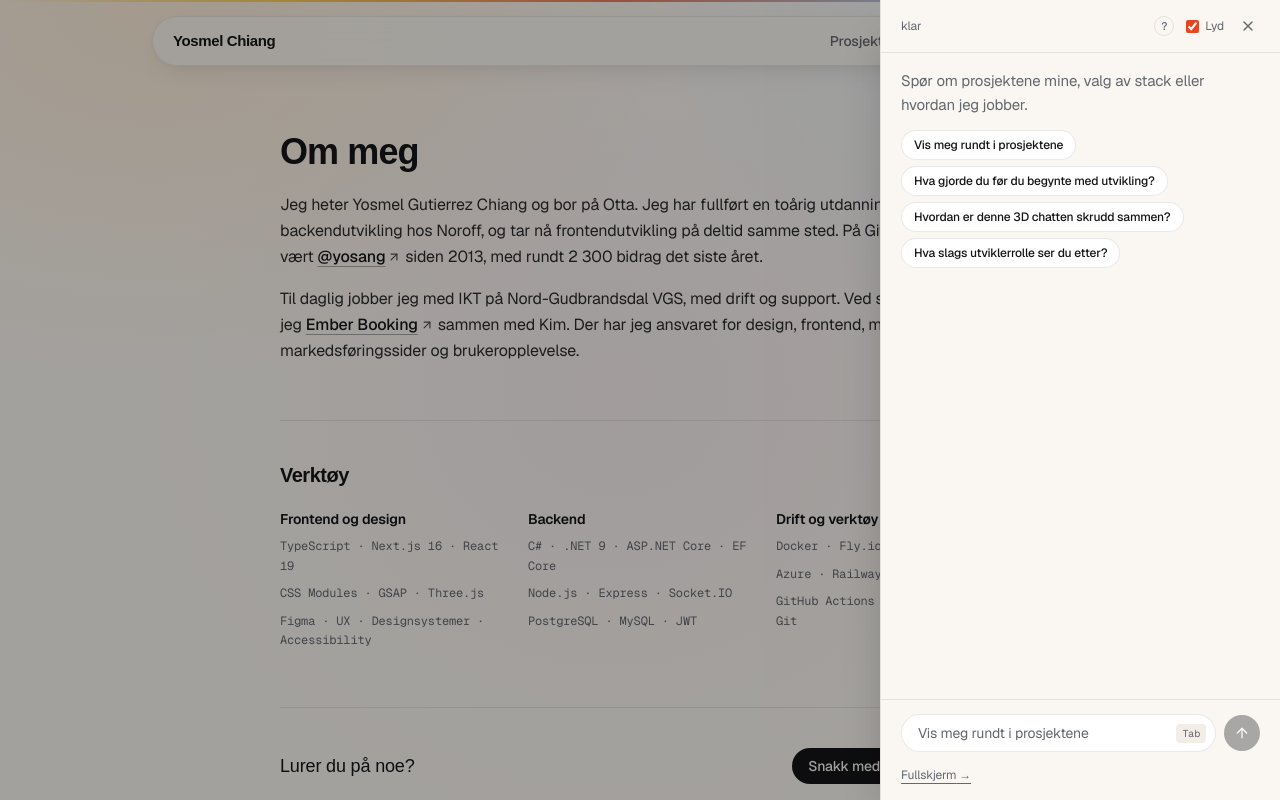
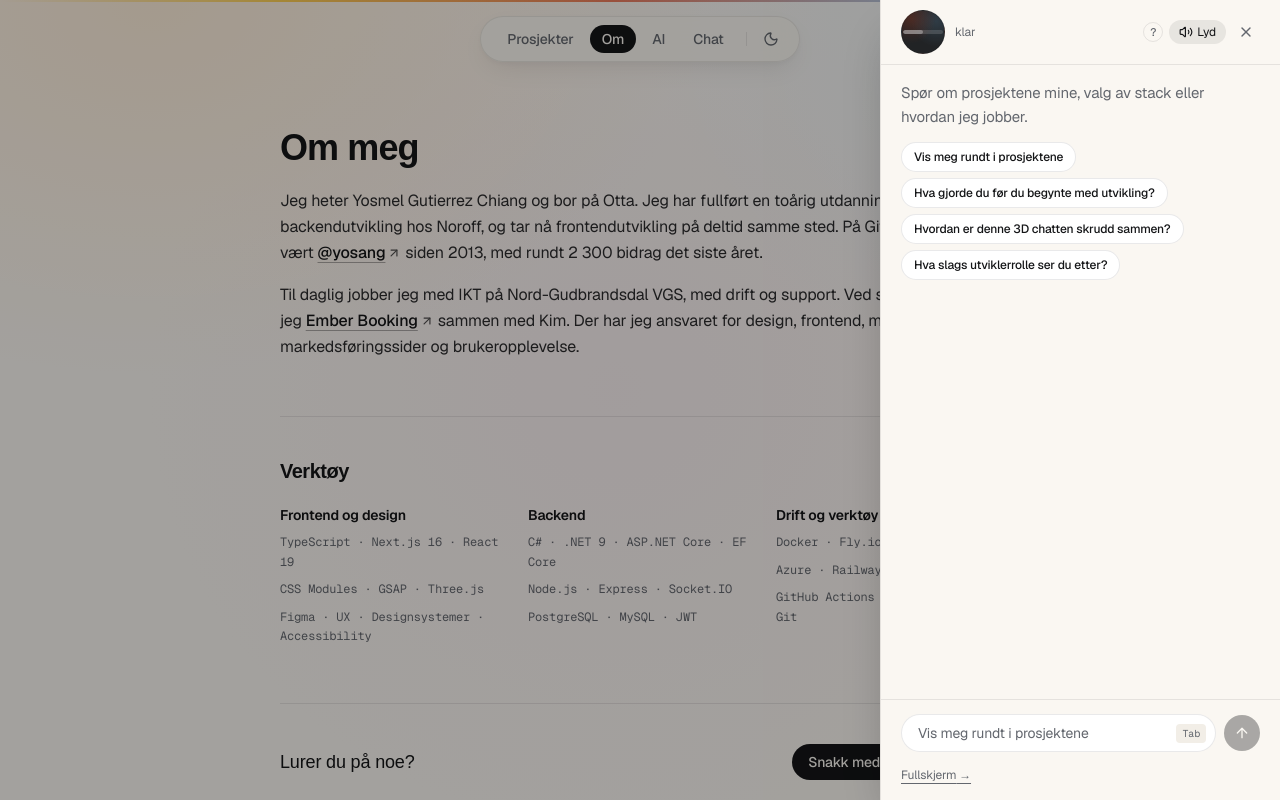
Before and after one commit to yosang/portfolio, a Next.js app: page /about in a window 1280 px wide. Both pictures are taken after a click on the button "Spør Yosmel". Shown: the top 800 px of the page. Built offline with nearby package versions, Linux system fonts and the light colour scheme; a web font is replaced by a local one.

Commit message:
Improve 3D eye lighting, add floating avatar dock, and compact navbar and prologue

```diff
--- a/src/components/ChatDock.tsx
+++ b/src/components/ChatDock.tsx
@@ -1,38 +1,99 @@
 "use client";
 
-import React, { useEffect, useState } from "react";
+import React, { useEffect, useLayoutEffect, useRef, useState } from "react";
+import { createPortal } from "react-dom";
 import Link from "next/link";
 import { usePathname } from "next/navigation";
-import { X } from "lucide-react";
+import { RotateCcw, Volume2, VolumeX, X } from "lucide-react";
 import { useCompanion } from "@/components/CompanionContext";
+import { AvatarStage } from "@/components/AvatarStage";
 import { ChatThread, Composer } from "@/components/ChatThread";
+import { portfolioAudio } from "@/lib/audioSynth";
 import { PROFILE } from "@/data/portfolio";
 import { UI } from "@/data/ui";
 
+const STUDIO_BG =
+  "radial-gradient(circle at 22% 18%, rgba(228, 70, 31, 0.22), transparent 52%), radial-gradient(circle at 82% 24%, rgba(128, 201, 255, 0.15), transparent 54%), #212325";
+
 export function ChatDock() {
   const pathname = usePathname();
-  const { isOpen, setIsOpen, mood, isStreaming, voiceEnabled, setVoiceEnabled, voiceCapped } =
-    useCompanion();
+  const {
+    messages,
+    isOpen,
+    setIsOpen,
+    mood,
+    isStreaming,
+    voiceEnabled,
+    setVoiceEnabled,
+    voiceCapped,
+    resetChat,
+  } = useCompanion();
   const t = UI.chat;
+
   const [heroScrolledOut, setHeroScrolledOut] = useState(false);
   const [infoOpen, setInfoOpen] = useState(false);
+  const [audioSpeaking, setAudioSpeaking] = useState(false);
+  const [portalHost, setPortalHost] = useState<HTMLDivElement | null>(null);
+
+  const floatingSlotRef = useRef<HTMLSpanElement | null>(null);
+  const headerSlotRef = useRef<HTMLDivElement | null>(null);
+  const parkingRef = useRef<HTMLDivElement | null>(null);
+
+  useEffect(() => {
+    return portfolioAudio.subscribe((st) => {
+      setAudioSpeaking((prev) => (prev === st.speaking ? prev : st.speaking));
+    });
+  }, []);
 
   useEffect(() => {
     if (pathname !== "/") return;
     const heroEl = document.getElementById("hero-ai-studio");
     if (!heroEl) return;
+
+    const check = () => {
+      const r = heroEl.getBoundingClientRect();
+      setHeroScrolledOut(r.bottom <= 72);
+    };
+    check();
+
     const io = new IntersectionObserver(
       (entries) => {
         const entry = entries[0];
-        if (entry) setHeroScrolledOut(!entry.isIntersecting);
+        if (!entry) return;
+        setHeroScrolledOut(!entry.isIntersecting && entry.boundingClientRect.top < 0);
       },
-      { threshold: 0.08 }
+      { threshold: 0.1 }
     );
     io.observe(heroEl);
     return () => io.disconnect();
   }, [pathname]);
 
-  const showFloatingPill = !isOpen && (pathname !== "/" || heroScrolledOut);
+  const isOnChatPage = pathname === "/chat";
+  const belowFoldOrSubpage = pathname !== "/" || heroScrolledOut;
+  const showFloatingAvatar = !isOnChatPage && !isOpen && belowFoldOrSubpage;
+  const shouldActivate = !isOnChatPage && (isOpen || belowFoldOrSubpage);
+
+  useEffect(() => {
+    if (!shouldActivate || portalHost) return;
+    const host = document.createElement("div");
+    host.className = "h-full w-full";
+    setPortalHost(host);
+  }, [shouldActivate, portalHost]);
+
+  useLayoutEffect(() => {
+    if (!portalHost) return;
+    let target: HTMLElement | null = parkingRef.current;
+    if (!isOnChatPage) {
+      if (isOpen && headerSlotRef.current) {
+        target = headerSlotRef.current;
+      } else if (showFloatingAvatar && floatingSlotRef.current) {
+        target = floatingSlotRef.current;
+      }
+    }
+    if (target && portalHost.parentElement !== target) {
+      target.appendChild(portalHost);
+    }
+  }, [portalHost, isOnChatPage, isOpen, showFloatingAvatar]);
 
   useEffect(() => {
     if (!isOpen) return;
@@ -50,21 +111,45 @@ export function ChatDock() {
     };
   }, [isOpen, setIsOpen]);
 
-  if (pathname === "/chat") return null;
+  const isActiveVoice = audioSpeaking || isStreaming;
 
   return (
     <>
-      {showFloatingPill && (
+      <div ref={parkingRef} className="hidden" aria-hidden="true" />
+
+      {portalHost &&
+        createPortal(
+          <AvatarStage
+            mood={mood}
+            variant={isOpen ? "head" : "bust"}
+            className="h-full w-full"
+          />,
+          portalHost
+        )}
+
+      {!isOnChatPage && showFloatingAvatar && (
         <button
           type="button"
           onClick={() => setIsOpen(true)}
-          className="glass-capsule fixed bottom-5 right-5 z-40 inline-flex items-center rounded-full px-4 py-2 text-sm font-medium transition-transform hover:scale-105 cursor-pointer"
+          aria-label={t.dock}
+          title={t.dock}
+          className="group fixed right-4 bottom-4 z-40 flex items-center gap-2.5 cursor-pointer focus-visible:outline-none sm:right-6 sm:bottom-6"
         >
-          <span>{t.dock}</span>
+          <span className="glass-capsule pointer-events-none hidden translate-x-1 rounded-full px-3 py-1.5 text-xs font-medium text-ink opacity-0 transition-all duration-200 group-hover:translate-x-0 group-hover:opacity-100 sm:inline-block">
+            {t.dock}
+          </span>
+
+          <span
+            ref={floatingSlotRef}
+            style={{ background: STUDIO_BG }}
+            className={`pointer-events-none relative block h-[78px] w-[70px] overflow-hidden rounded-[22px] border border-white/15 shadow-[0_18px_38px_-10px_rgba(16,17,18,0.45)] transition-transform duration-200 group-hover:-translate-y-0.5 sm:h-[88px] sm:w-[78px] ${
+              isActiveVoice ? "ring-2 ring-[#e4461f]/80" : ""
+            }`}
+          />
         </button>
       )}
 
-      {isOpen && (
+      {!isOnChatPage && isOpen && (
         <div className="fixed inset-0 z-50 flex justify-end overflow-hidden">
           <button
             type="button"
@@ -78,11 +163,21 @@ export function ChatDock() {
             aria-label={t.title}
             className="relative flex h-dvh max-h-dvh w-full flex-col bg-paper shadow-2xl sm:max-w-[400px] sm:border-l sm:border-line"
           >
-            <header className="relative z-20 flex items-center justify-between gap-3 border-b border-line px-5 py-3.5">
-              <span className="text-xs text-ink-soft">
-                {isStreaming ? t.thinking : UI.moods[mood]}
-              </span>
-              <div className="flex items-center gap-3 text-xs">
+            <header className="relative z-20 flex items-center justify-between gap-3 border-b border-line px-4 py-2.5 sm:px-5">
+              <div className="flex items-center gap-2.5">
+                <div
+                  ref={headerSlotRef}
+                  style={{ background: STUDIO_BG }}
+                  className={`relative h-11 w-11 shrink-0 overflow-hidden rounded-full border border-ink/10 dark:border-white/15 ${
+                    isActiveVoice ? "ring-1.5 ring-[#e4461f]/75" : ""
+                  }`}
+                />
+                <span className="text-xs text-ink-soft">
+                  {isStreaming ? t.thinking : UI.moods[mood]}
+                </span>
+              </div>
+
+              <div className="flex items-center gap-1.5 text-xs">
                 <button
                   type="button"
                   onClick={() => setInfoOpen((v) => !v)}
@@ -92,20 +187,42 @@ export function ChatDock() {
                 >
                   ?
                 </button>
-                <label className="inline-flex items-center gap-1.5 text-ink-soft cursor-pointer">
-                  <input
-                    type="checkbox"
-                    checked={voiceEnabled}
-                    onChange={(e) => setVoiceEnabled(e.target.checked)}
-                    className="accent-[var(--accent)]"
-                  />
-                  {t.sound}
-                </label>
+
+                <button
+                  type="button"
+                  onClick={() => setVoiceEnabled(!voiceEnabled)}
+                  title={t.sound}
+                  className={`inline-flex items-center gap-1 rounded-full px-2.5 py-1 text-xs transition-colors cursor-pointer ${
+                    voiceEnabled
+                      ? "bg-ink/8 text-ink"
+                      : "text-ink-soft hover:text-ink"
+                  }`}
+                >
+                  {voiceEnabled ? (
+                    <Volume2 className="h-3.5 w-3.5" />
+                  ) : (
+                    <VolumeX className="h-3.5 w-3.5" />
+                  )}
+                  <span>{t.sound}</span>
+                </button>
+
+                {messages.length > 0 && (
+                  <button
+                    type="button"
+                    onClick={resetChat}
+                    title={t.clear}
+                    aria-label={t.clear}
+                    className="rounded-full p-1.5 text-ink-soft transition-colors hover:bg-ink/6 hover:text-ink cursor-pointer"
+                  >
+                    <RotateCcw className="h-3.5 w-3.5" />
+                  </button>
+                )}
+
                 <button
                   type="button"
                   onClick={() => setIsOpen(false)}
                   aria-label={t.close}
-                  className="rounded-full p-1 text-ink-soft hover:bg-ink/5 hover:text-ink cursor-pointer"
+                  className="rounded-full p-1.5 text-ink-soft transition-colors hover:bg-ink/6 hover:text-ink cursor-pointer"
                 >
                   <X className="h-4 w-4" />
                 </button>
@@ -126,7 +243,9 @@ export function ChatDock() {
             )}
 
             {voiceCapped && voiceEnabled && (
-              <p className="border-b border-line px-5 py-2 text-xs text-ink-soft">{t.capped}</p>
+              <p className="border-b border-line px-5 py-2 text-xs text-ink-soft">
+                {t.capped}
+              </p>
             )}
 
             <ChatThread className="flex-1 px-5 py-4" />
--- a/src/components/Navbar.tsx
+++ b/src/components/Navbar.tsx
@@ -5,7 +5,6 @@ import Link from "next/link";
 import { usePathname } from "next/navigation";
 import { Moon, Sun } from "lucide-react";
 import { useTheme } from "@/components/ThemeProvider";
-import { PROFILE } from "@/data/portfolio";
 import { UI } from "@/data/ui";
 
 export function Navbar() {
@@ -48,23 +47,7 @@ export function Navbar() {
 
   return (
     <header className="sticky top-3 sm:top-4 z-40 mx-auto w-full max-w-5xl px-3 sm:px-6 pointer-events-none">
-      <div className="glass-capsule pointer-events-auto mx-auto flex w-fit items-center justify-center gap-2 rounded-full px-3 py-1.5 sm:w-full sm:justify-between sm:gap-3 sm:px-5 sm:py-2.5">
-        <Link
-          href="/"
-          onClick={(e) => {
-            if (pathname === "/") {
-              e.preventDefault();
-              if (window.location.hash) {
-                window.history.replaceState(null, "", "/");
-              }
-              window.scrollTo({ top: 0, behavior: "smooth" });
-            }
-          }}
-          className="hidden shrink-0 whitespace-nowrap font-display text-[15px] font-semibold tracking-tight text-ink sm:inline-block"
-        >
-          {PROFILE.name}
-        </Link>
-
+      <div className="glass-capsule pointer-events-auto mx-auto flex w-fit items-center justify-center gap-2 rounded-full px-3 py-1.5 sm:px-3.5 sm:py-2">
         <nav className="flex items-center gap-0.5 sm:gap-1.5">
           <ul className="flex items-center gap-0.5 sm:gap-1">
             {links.map((link) => (
--- a/src/components/Prologue.tsx
+++ b/src/components/Prologue.tsx
@@ -18,7 +18,7 @@ type ProloguePhase =
   | "exiting";
 
 interface StepOp {
-  slot: 0 | 1 | 2;
+  slot: 0 | 1;
   text: string;
   delay: number;
   sound?: KeystrokeKind | "drop";
@@ -71,52 +71,39 @@ function buildSteps(dateLine: string, skipDateTyping: boolean): StepOp[] {
   }
 
   let s1 = "";
-  for (let i = 0; i < t.stanzaOne.length; i++) {
-    const ch = t.stanzaOne[i];
+  for (let i = 0; i < t.messageCutoff.length; i++) {
+    const ch = t.messageCutoff[i];
     s1 += ch;
     ops.push({
       slot: 1,
       text: s1,
-      delay: charDelay(ch, 28, 20, i),
-      sound: soundForChar(ch),
-    });
-  }
-  ops.push({ slot: 2, text: "", delay: 420 });
-
-  let s2 = "";
-  for (let i = 0; i < t.stanzaTwoCutoff.length; i++) {
-    const ch = t.stanzaTwoCutoff[i];
-    s2 += ch;
-    ops.push({
-      slot: 2,
-      text: s2,
       delay: charDelay(ch, 28, 20, i + 20),
       sound: soundForChar(ch),
     });
   }
 
-  ops.push({ slot: 2, text: s2, delay: 140 });
+  ops.push({ slot: 1, text: s1, delay: 140 });
   ops.push({
-    slot: 2,
+    slot: 1,
     text: t.glitchFrames[0],
     delay: 52,
     sound: "drop",
     jitter: 1,
   });
   ops.push({
-    slot: 2,
+    slot: 1,
     text: t.glitchFrames[1],
     delay: 62,
     jitter: -1,
   });
   ops.push({
-    slot: 2,
+    slot: 1,
     text: t.glitchFrames[2],
     delay: 68,
     jitter: 1,
   });
   ops.push({
-    slot: 2,
+    slot: 1,
     text: t.glitchFrames[3],
     delay: 360,
     jitter: 0,
@@ -132,8 +119,8 @@ export function Prologue() {
 
   const [phase, setPhase] = useState<ProloguePhase>("hidden");
   const [dateLine, setDateLine] = useState("// 14. november 2026");
-  const [slots, setSlots] = useState<[string, string, string]>(["", "", ""]);
-  const [activeSlot, setActiveSlot] = useState<0 | 1 | 2>(0);
+  const [slots, setSlots] = useState<[string, string]>(["", ""]);
+  const [activeSlot, setActiveSlot] = useState<0 | 1>(0);
   const [cursorAlive, setCursorAlive] = useState(true);
   const [jitterX, setJitterX] = useState<-1 | 0 | 1>(0);
   const [reducedMotion, setReducedMotion] = useState(false);
@@ -151,9 +138,9 @@ export function Prologue() {
     voiceEnabledRef.current = voiceEnabled;
   }, [voiceEnabled]);
 
-  const finalSlots = useMemo<[string, string, string]>(
-    () => [dateLine, t.stanzaOne, t.glitchFrames[3]],
-    [dateLine, t.stanzaOne, t.glitchFrames]
+  const finalSlots = useMemo<[string, string]>(
+    () => [dateLine, t.glitchFrames[3]],
+    [dateLine, t.glitchFrames]
   );
 
   const clearTypingTimer = useCallback(() => {
@@ -185,10 +172,10 @@ export function Prologue() {
       setIsActivelyTyping(false);
 
       if (skipDateTyping) {
-        setSlots([today, "", ""]);
+        setSlots([today, ""]);
         setActiveSlot(1);
       } else {
-        setSlots(["", "", ""]);
+        setSlots(["", ""]);
         setActiveSlot(0);
       }
       setPhase("typing");
@@ -223,7 +210,7 @@ export function Prologue() {
         setIsActivelyTyping(op.delay < 180 && !op.killCursor);
         setActiveSlot(op.slot);
         setSlots((prev) => {
-          const next: [string, string, string] = [...prev];
+          const next: [string, string] = [...prev];
           next[op.slot] = op.text;
           return next;
         });
@@ -281,8 +268,8 @@ export function Prologue() {
       preloadWelcomeAudio();
 
       if (prefersReduced) {
-        setSlots([today, t.stanzaOne, t.glitchFrames[3]]);
-        setActiveSlot(2);
+        setSlots([today, t.glitchFrames[3]]);
+        setActiveSlot(1);
         setCursorAlive(false);
         setJitterX(0);
         setIsActivelyTyping(false);
@@ -297,7 +284,7 @@ export function Prologue() {
 
       // Give the browser 85ms to resolve ctx.resume() (succeeds immediately when MEI allows autoplay);
       // otherwise show the single-click "Åpne melding" gate so sound is guaranteed ON from character 1.
-      setSlots([today, "", ""]);
+      setSlots([today, ""]);
       setActiveSlot(0);
       setCursorAlive(true);
       setJitterX(0);
@@ -316,14 +303,13 @@ export function Prologue() {
       runTypingSequence,
       setVoiceEnabled,
       t.glitchFrames,
-      t.stanzaOne,
     ]
   );
 
   const jumpToDisconnected = useCallback(() => {
     clearTypingTimer();
     setSlots(finalSlots);
-    setActiveSlot(2);
+    setActiveSlot(1);
     setCursorAlive(false);
     setJitterX(0);
     setIsActivelyTyping(false);
@@ -525,7 +511,6 @@ export function Prologue() {
           >
             <p>{finalSlots[0]}</p>
             <p>{finalSlots[1]}</p>
-            <p>{finalSlots[2]}</p>
             <div className="space-y-4 pt-3">
               <p className="text-xs">{t.disconnected}</p>
               <span className="inline-flex rounded-full border px-5 py-2.5 text-sm">
@@ -578,19 +563,6 @@ export function Prologue() {
                   )}
                 </p>
 
-                <p
-                  className={
-                    cursorAlive
-                      ? "text-[#d8d6d0]"
-                      : "text-zinc-400 transition-colors duration-300"
-                  }
-                >
-                  {slots[2]}
-                  {cursorAlive && activeSlot === 2 && (
-                    <span aria-hidden="true" className={cursorClass} />
-                  )}
-                </p>
-
                 <div
                   className={`space-y-4 pt-3 transition-all duration-300 ease-out motion-reduce:transition-none ${
                     isDisconnected
--- a/src/data/ui.ts
+++ b/src/data/ui.ts
@@ -63,8 +63,7 @@ export const UI = {
     fullStudio: "Fullskjerm",
   },
   prologue: {
-    stanzaOne: "Dette skrives fortsatt av et menneske.",
-    stanzaTwoCutoff:
+    messageCutoff:
       "Vi er på vei inn i en tid der det blir umulig å skille menneskeskapt innhold fra resten av nettet, og der maskinen tar ov",
     glitchFrames: [
       "Vi er på vei inn i en tid der det blir umulig å skille menneskeskapt innhold fra resten av nettet, og der maskinen tar ovv",
--- a/src/workers/avatar.worker.ts
+++ b/src/workers/avatar.worker.ts
@@ -13,7 +13,7 @@ const runtimeState: AvatarRuntimeState = {
   viseme: "rest",
   speaking: false,
   idle: false,
-  isHero: false,
+  variant: "widget",
 };
 
 function cancelLoop() {
```
Also changed, not shown: src/components/AvatarStage.tsx (+14 -6 lines), src/lib/avatarEngine.ts (+53 -17 lines).
